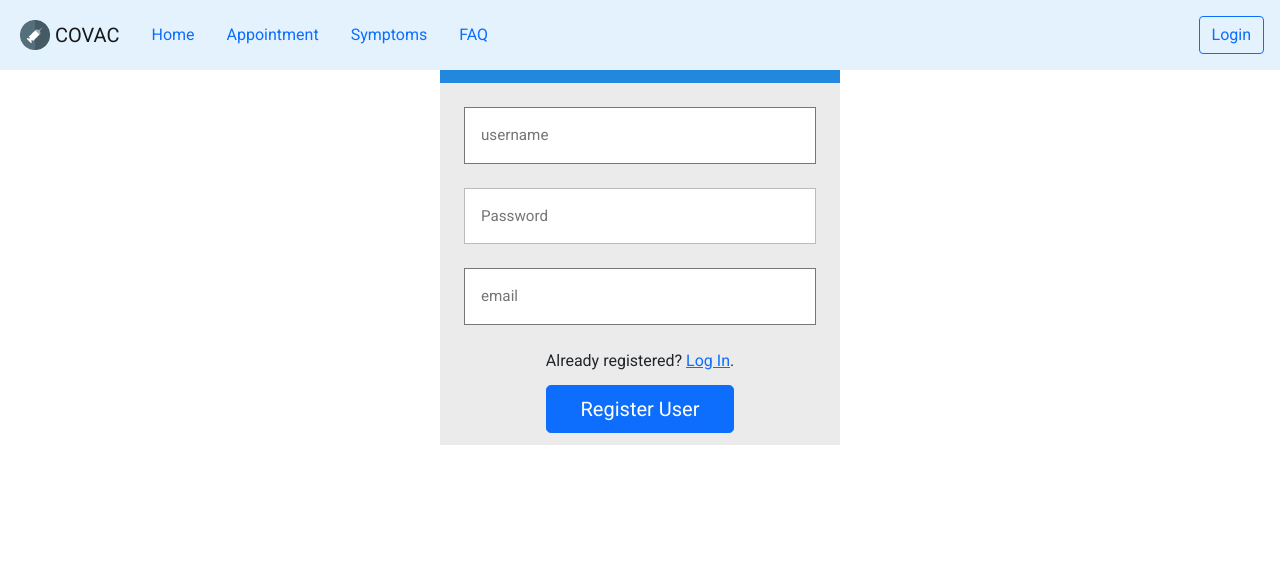
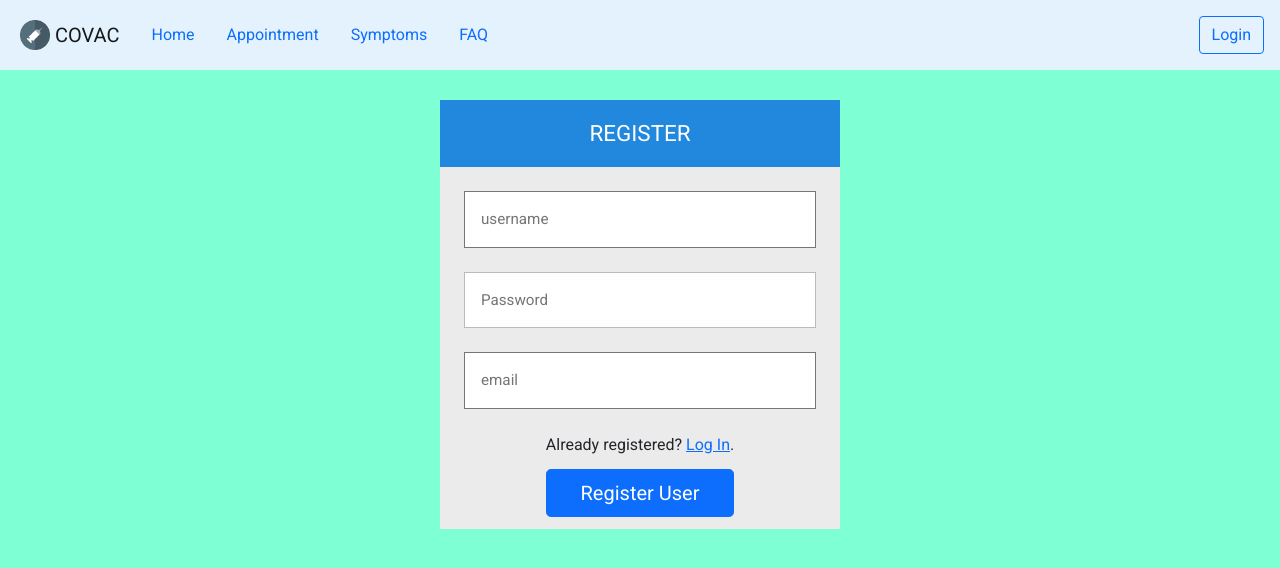
Before and after one commit to GBesta/covac, an Angular app in the folder frontend/covac-angular/: page /register in a window 1280 px wide. Shown: the top 568 px of the page. Built offline with nearby package versions, Linux system fonts and the light colour scheme.

Commit message:
minor changes in design

```diff
--- a/frontend/covac-angular/src/app/register/register.component.css
+++ b/frontend/covac-angular/src/app/register/register.component.css
@@ -6,8 +6,9 @@ body {
 }
 
 .login {
+  padding-top: 100px;
   width: 400px;
-  margin: 16px auto;
+  margin: auto;
   font-size: 16px;
 }
 
--- a/frontend/covac-angular/src/styles.css
+++ b/frontend/covac-angular/src/styles.css
@@ -2,4 +2,4 @@
 @import "~@angular/material/prebuilt-themes/indigo-pink.css";
 
 html, body { height: 100%; }
-body { margin: 0; font-family: Roboto, "Helvetica Neue", sans-serif; }
+body { margin: 0; padding: 0; background-color: aquamarine; font-family: Roboto, "Helvetica Neue", sans-serif; }
```
